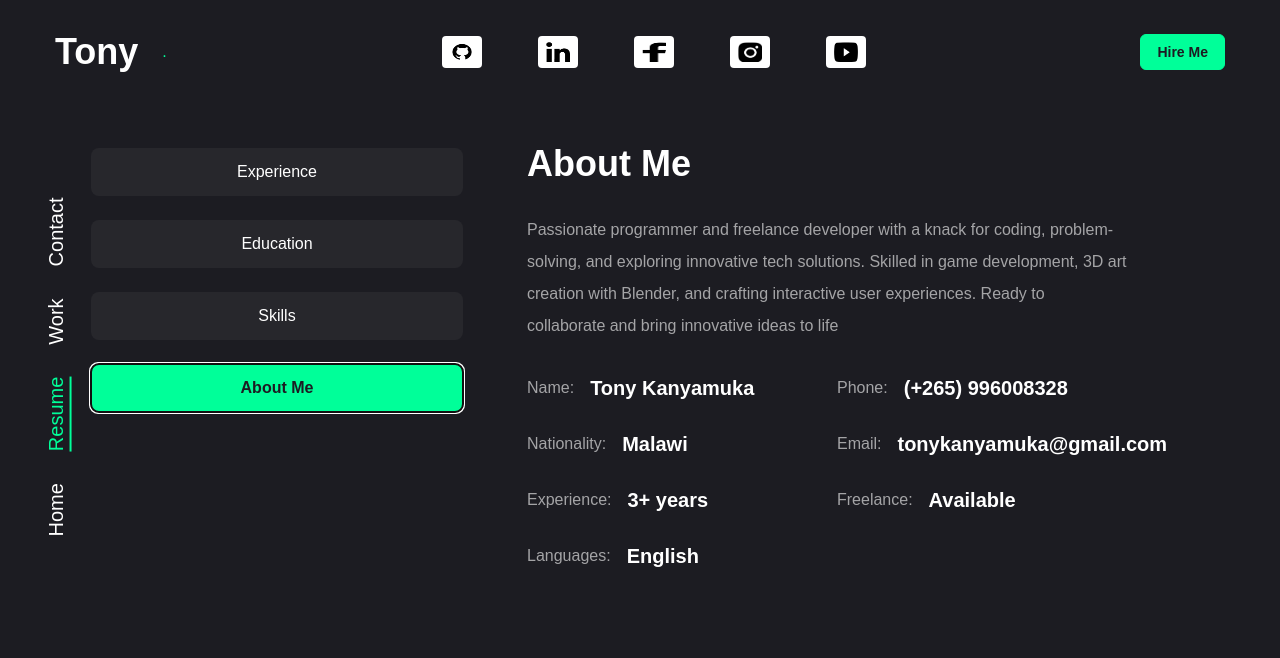
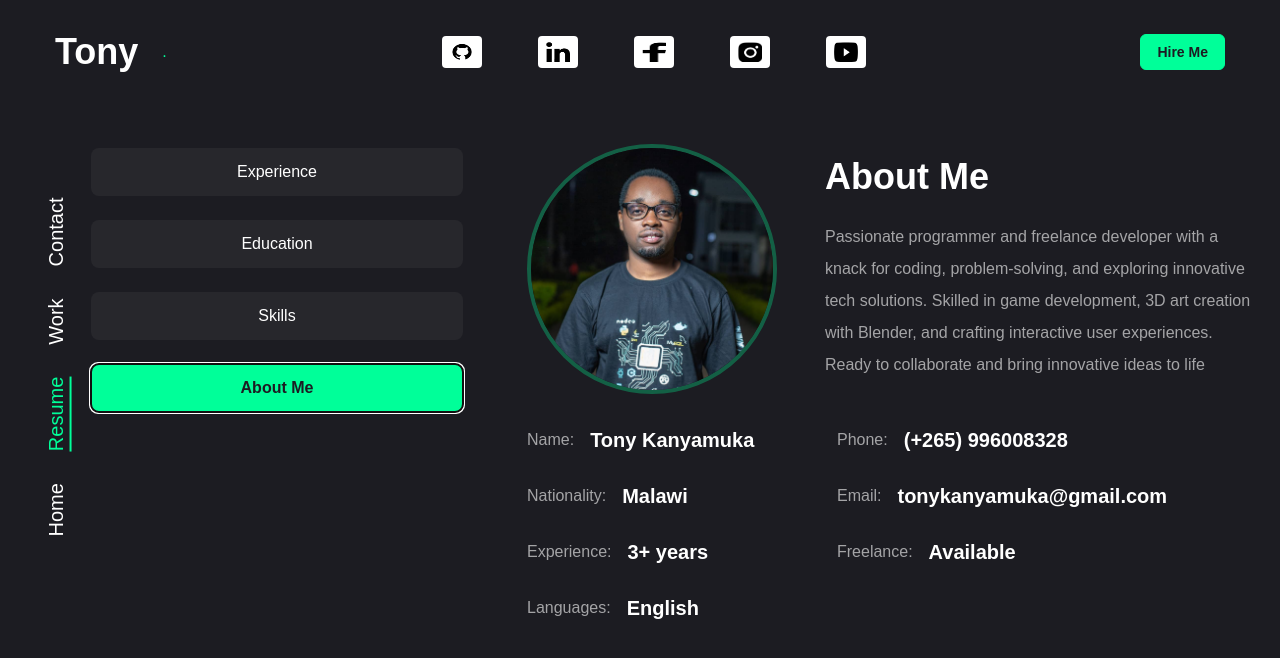
Before and after one commit to Tony-kan/portfolio_v3, a Next.js app: page /resume in a window 1280 px wide. Both pictures are taken after a click on the tab "About Me". Shown: the top 658 px of the page. Built offline with nearby package versions, Linux system fonts and the light colour scheme.

Commit message:
Resume : added an image on the about me section of the resume

```diff
--- a/app/resume/page.tsx
+++ b/app/resume/page.tsx
@@ -1,5 +1,6 @@
 "use client";
 
+import Image from "next/image";
 import { ScrollArea } from "@/components/ui/scroll-area";
 import { Tabs, TabsContent, TabsList, TabsTrigger } from "@/components/ui/tabs";
 import {
@@ -20,6 +21,7 @@ import {
   FaNodeJs,
 } from "react-icons/fa";
 import { SiTailwindcss, SiNextdotjs } from "react-icons/si";
+import { profileImage } from "@/constants";
 
 // skills data
 const skills = {
@@ -185,7 +187,7 @@ function Resume() {
               </div>
             </TabsContent>
             {/* about me content  */}
-            <TabsContent
+            {/* <TabsContent
               value="about"
               className="w-full text-center xl:text-left"
             >
@@ -214,6 +216,52 @@ function Resume() {
                   })}
                 </ul>
               </div>
+            </TabsContent> */}
+            <TabsContent
+              value="about"
+              className="w-full text-center xl:text-left"
+            >
+              <div className="flex flex-col gap-[30px]">
+                <div className="flex flex-col xl:flex-row items-center gap-8 xl:gap-12">
+                  {/* Profile Image */}
+                  <div className="relative w-[250px] h-[250px] flex-shrink-0">
+                    <Image
+                      src={profileImage} // Update with your image path
+                      alt="Profile photo"
+                      fill
+                      className="rounded-full object-cover border-4 border-accent/30"
+                    />
+                  </div>
+
+                  {/* Text Content */}
+                  <div className="flex-1">
+                    <h3 className="text-4xl text-white font-bold capitalize mb-6">
+                      {about.title}
+                    </h3>
+                    <p className="max-w-[600px] text-white/60 mx-auto xl:mx-0">
+                      {about.description}
+                    </p>
+                  </div>
+                </div>
+
+                <ul className="grid grid-cols-1 xl:grid-cols-2 gap-y-6 max-w-[620px] mx-auto xl:mx-0">
+                  {about.info.map((item, index) => {
+                    return (
+                      <li
+                        key={index}
+                        className="flex items-center justify-center xl:justify-start gap-4"
+                      >
+                        <span className="text-white/60">
+                          {item.fieldName}:{""}
+                        </span>
+                        <span className="text-xl font-bold text-white">
+                          {item.fieldValue}
+                        </span>
+                      </li>
+                    );
+                  })}
+                </ul>
+              </div>
             </TabsContent>
           </div>
         </Tabs>
--- a/constants/index.ts
+++ b/constants/index.ts
@@ -3,6 +3,7 @@ import github from "../public/assets/social/GitHub.png";
 import instagram from "../public/assets/social/Instagram.png";
 import linkedin from "../public/assets/social/LinkedIn.png";
 import youtube from "../public/assets/social/YouTube.png";
+import profile_mage from "../public/assets/profile_image.jpeg";
 
 // coffeeshop images
 import coffee_signin_screen from "../public/assets/coffeeShop_images/signin_screen.png";
@@ -129,6 +130,8 @@ export const images = {
   },
 };
 
+export const profileImage = profile_mage;
+
 // export const coffeeShop_images = {
 //   coffee_signin_screen,
 //   coffee_signup_screen,
```
Also changed, not shown: public/assets/profile_image.jpeg (added).
